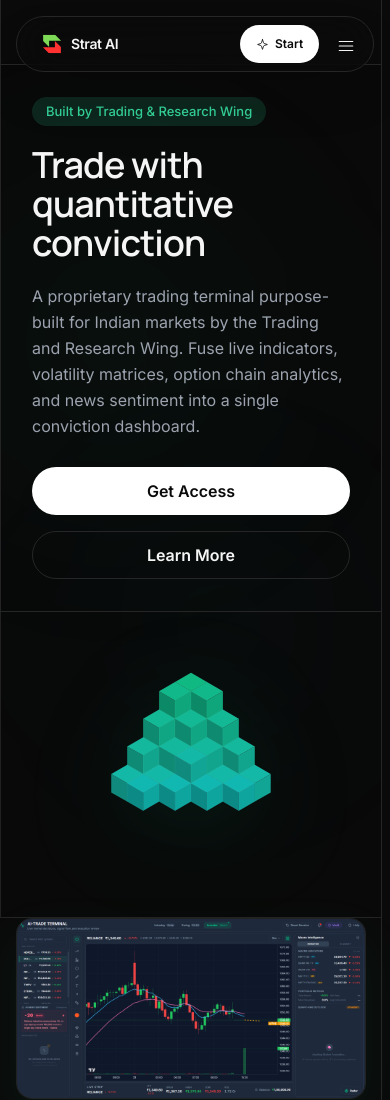
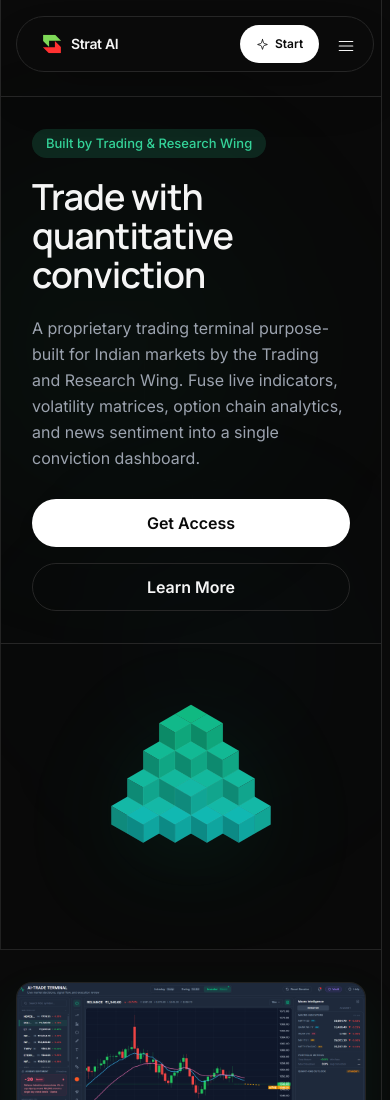
Before and after one commit to yash-rana0101/strat, an Astro site: page / in a window 390 px wide. Shown: the top 1100 px of the page. Built offline with nearby package versions, Linux system fonts and the light colour scheme; Astro itself is replaced by a stand-in of ours.

Commit message:
refactor/migration: update files (batch 1/1)
Files included:
- src/components/navigation/DynamicIsland.astro
- src/components/sections/Hero.astro
- src/pages/index.astro

```diff
--- a/src/components/navigation/DynamicIsland.astro
+++ b/src/components/navigation/DynamicIsland.astro
@@ -13,7 +13,7 @@
 <div class="fixed top-4 left-1/2 -translate-x-1/2 z-50 w-full max-w-[800px] px-4 pointer-events-none flex justify-center">
   <div
     id="dynamic-island"
-    class="pointer-events-auto w-full bg-canvas/80 backdrop-blur-xl border border-hairline rounded-full shadow-2xl transition-all duration-400 [transition-timing-function:cubic-bezier(0.16,1,0.3,1)] md:overflow-visible overflow-hidden max-h-[56px] md:max-h-none animate-island-entry"
+    class="pointer-events-auto w-full bg-canvas border border-hairline rounded-full shadow-2xl transition-all duration-400 [transition-timing-function:cubic-bezier(0.16,1,0.3,1)] md:overflow-visible overflow-hidden max-h-[56px] md:max-h-none animate-island-entry"
   >
     <div class="h-[54px] flex items-center justify-between pl-6 pr-2">
       <!-- Brand -->
--- a/src/components/sections/Hero.astro
+++ b/src/components/sections/Hero.astro
@@ -42,7 +42,7 @@
 }
 ---
 
-<section class="relative pt-16 lg:pt-20 overflow-hidden bg-canvas transition-colors duration-300" id="hero" aria-labelledby="hero-heading">
+<section class="relative pt-24 lg:pt-32 overflow-hidden bg-canvas transition-colors duration-300" id="hero" aria-labelledby="hero-heading">
   <div class="absolute inset-0 pointer-events-none" aria-hidden="true">
     <div class="absolute inset-0 opacity-[0.03] dark:opacity-[0.15] [mask-image:radial-gradient(ellipse_60%_60%_at_50%_40%,black_20%,transparent_80%)]" style="background-image: linear-gradient(var(--color-hairline) 1px, transparent 1px), linear-gradient(90deg, var(--color-hairline) 1px, transparent 1px); background-size: 48px 48px;"></div>
     <div class="absolute top-[10%] right-[5%] w-[500px] h-[500px] bg-[radial-gradient(ellipse_at_center,rgba(16,185,129,0.06)_0%,transparent_70%)] blur-[80px]"></div>
--- a/src/pages/index.astro
+++ b/src/pages/index.astro
@@ -41,7 +41,7 @@
   <Hero />
 
   <!-- Hero Product Preview Image Section -->
-  <section class="pb-16 md:pb-24 bg-canvas relative z-10 transition-colors duration-300">
+  <section class="pt-8 pb-16 md:pb-24 bg-canvas relative z-10 transition-colors duration-300">
     <Container size="wide">
       <div class="max-w-[1200px] mx-auto rounded-2xl overflow-hidden border border-hairline/80 shadow-[0_20px_50px_rgba(16,185,129,0.08)] bg-surface-card reveal reveal-scale-up">
         <img
```
